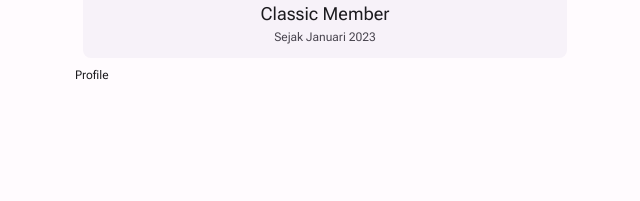
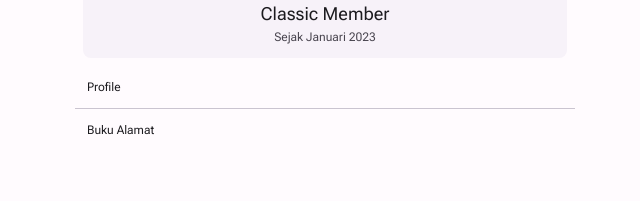
Before and after one commit to vicoztechnology/serbaserbi, a SvelteKit app: page /saya in a window 1280 px wide. Shown: the part 173-374 px from the top of the page, without its empty margins (315-955 px from the left). Built offline with nearby package versions, Linux system fonts and the light colour scheme.

Commit message:
update halaman akun

```diff
--- a/src/routes/saya/+page.svelte
+++ b/src/routes/saya/+page.svelte
@@ -3,9 +3,21 @@
         navbottom,
         backarrow
     } from '../../lib/stores/stores'
+    import {slide} from 'svelte/transition'
 
     $navbottom = 'invisible'
     $backarrow =true
+    let item
+    let x
+    let showprofil = false
+    let showbukualamat=false
+    function showprofile(){
+      showprofil=!showprofil
+
+    }
+    function showalamat(){
+        showbukualamat=!showbukualamat
+    }
     </script>
 
     <div class="saya pt-5 bg-background-light dark:bg-background-dark text-on-background-light dark:text-on-background-dark">
@@ -19,10 +31,37 @@
             <div class="sejak-user text-center  text-on-surface-variant-light dark:text-on-surface-variant-dark">Sejak Januari 2023</div>
 
         </div>
-        <ul>
-            <li>
-                Profile
-            </li>
-        </ul>
+        <div class="divide-y divide-outline-variant-light dark:divide-outline-variant-dark">
+        <div class="profile">
+            <div class="profile-header p-3" on:click={showprofile}>Profile</div>
+{#if showprofil === true}
+<div class="collapse__body p-3" transition:slide>
+    <div class="relative">
+        <input type="text"  id="nama" class="block px-2.5 pb-2.5 pt-4 w-full  dark:text-on-background-dark dark:bg-background-dark text-on-background-light bg-background-light rounded-md border border-outline-light appearance-none focus:outline-none focus:ring-0 focus:border-primary-light focus:dark:border-primary-dark peer" placeholder=" " />
+       <label for="nama" class="absolute  dark:text-on-background-dark text-on-background-light duration-300 transform -translate-y-4 scale-75 top-2 z-10 origin-[0] dark:bg-background-dark bg-background-light px-2 peer-focus:px-2 peer-placeholder-shown:scale-100 peer-placeholder-shown:-translate-y-1/2 peer-placeholder-shown:top-1/2 peer-focus:top-2 peer-focus:scale-75 peer-focus:-translate-y-4 left-1">Nama Lengkap</label>
+    </div>
+    <div class="relative mt-2">
+        <input type="text"  id="alamat" class="block px-2.5 pb-2.5 pt-4 w-full  dark:text-on-background-dark dark:bg-background-dark text-on-background-light bg-background-light rounded-md border border-outline-light appearance-none focus:outline-none focus:ring-0 focus:border-primary-light focus:dark:border-primary-dark peer" placeholder=" " />
+       <label for="alamat" class="absolute  dark:text-on-background-dark text-on-background-light duration-300 transform -translate-y-4 scale-75 top-2 z-10 origin-[0] dark:bg-background-dark bg-background-light px-2 peer-focus:px-2 peer-placeholder-shown:scale-100 peer-placeholder-shown:-translate-y-1/2 peer-placeholder-shown:top-1/2 peer-focus:top-2 peer-focus:scale-75 peer-focus:-translate-y-4 left-1">Email akun</label>
+    </div>
+    <div class="relative mt-2">
+        <input type="text"  id="no-hp" class="block px-2.5 pb-2.5 pt-4 w-full  dark:text-on-background-dark dark:bg-background-dark text-on-background-light bg-background-light rounded-md border border-outline-light appearance-none focus:outline-none focus:ring-0 focus:border-primary-light focus:dark:border-primary-dark peer" placeholder=" " />
+       <label for="no-hp" class="absolute  dark:text-on-background-dark text-on-background-light duration-300 transform -translate-y-4 scale-75 top-2 z-10 origin-[0] dark:bg-background-dark bg-background-light px-2 peer-focus:px-2 peer-placeholder-shown:scale-100 peer-placeholder-shown:-translate-y-1/2 peer-placeholder-shown:top-1/2 peer-focus:top-2 peer-focus:scale-75 peer-focus:-translate-y-4 left-1">Nomor HP</label>
+    </div>
+
+</div>
+{/if}
+
+        </div>
+        <div class="profile">
+            <div class="profile-header p-3" on:click={showalamat}>Buku Alamat</div>
+{#if showbukualamat === true}
+<div class="collapse__body p-3"  transition:slide>
+    Lorem ipsum dolor sit amet, consectetur adipiscing elit. Etiam ullamcorper augue mauris. Integer eu libero non lorem bibendum sodales vel accumsan massa. Morbi ut porta elit, vel 					lacinia erat. Aliquam vel lorem facilisis, laoreet odio quis, ullamcorper arcu. Nullam commodo pretium erat at dictum. Donec vehicula facilisis scelerisque. Vestibulum auctor.
+</div>
+{/if}
+
+        </div>
+    </div>
 
     </div>
```
